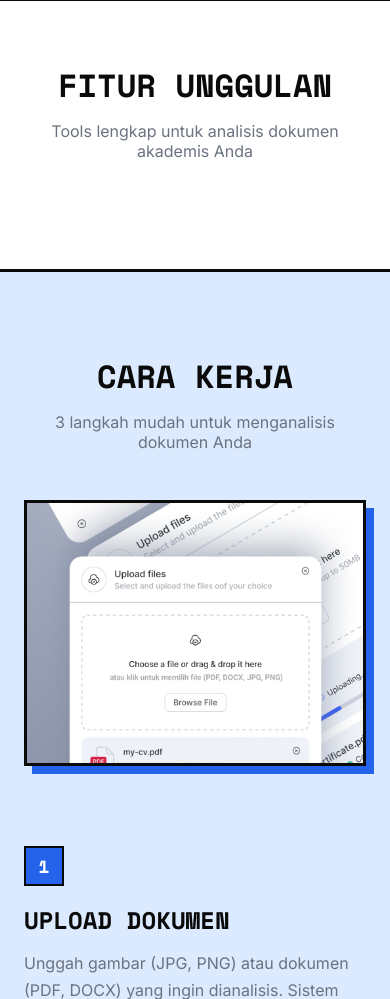
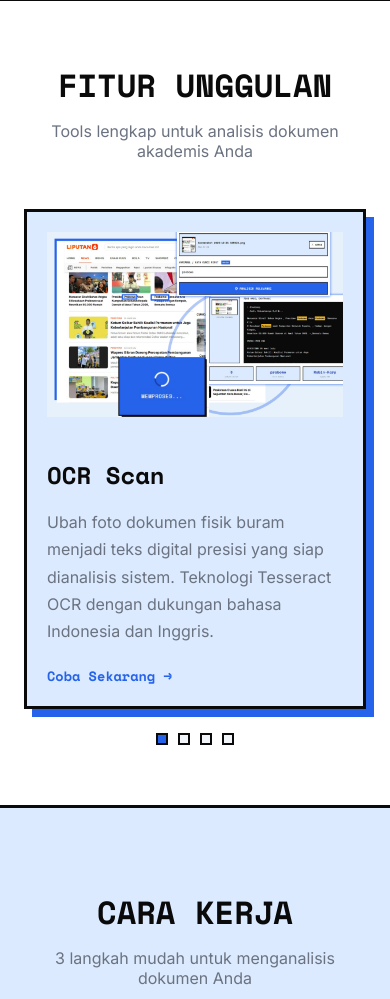
Before and after one commit to dimasu21/Netra, a Flask app: page / in a window 390 px wide. Shown: the part 908-1907 px from the top of the page. Run offline with Flask 3, Linux system fonts and the light colour scheme.

Commit message:
Restore feature description slider on mobile

```diff
--- a/templates/index.html
+++ b/templates/index.html
@@ -654,12 +654,16 @@
                 display: none;
             }
 
+            /* Keep description slider visible but make it single column */
             .feature-description-slider {
-                display: none;
-            }
-
-            .slider-dots {
-                display: none;
+                grid-template-columns: 1fr;
+                padding: 20px;
+                min-height: auto;
+            }
+
+            .feature-slide-image {
+                order: -1;
+                min-height: 150px;
             }
 
             /* Hide slider pointer on mobile */
```
